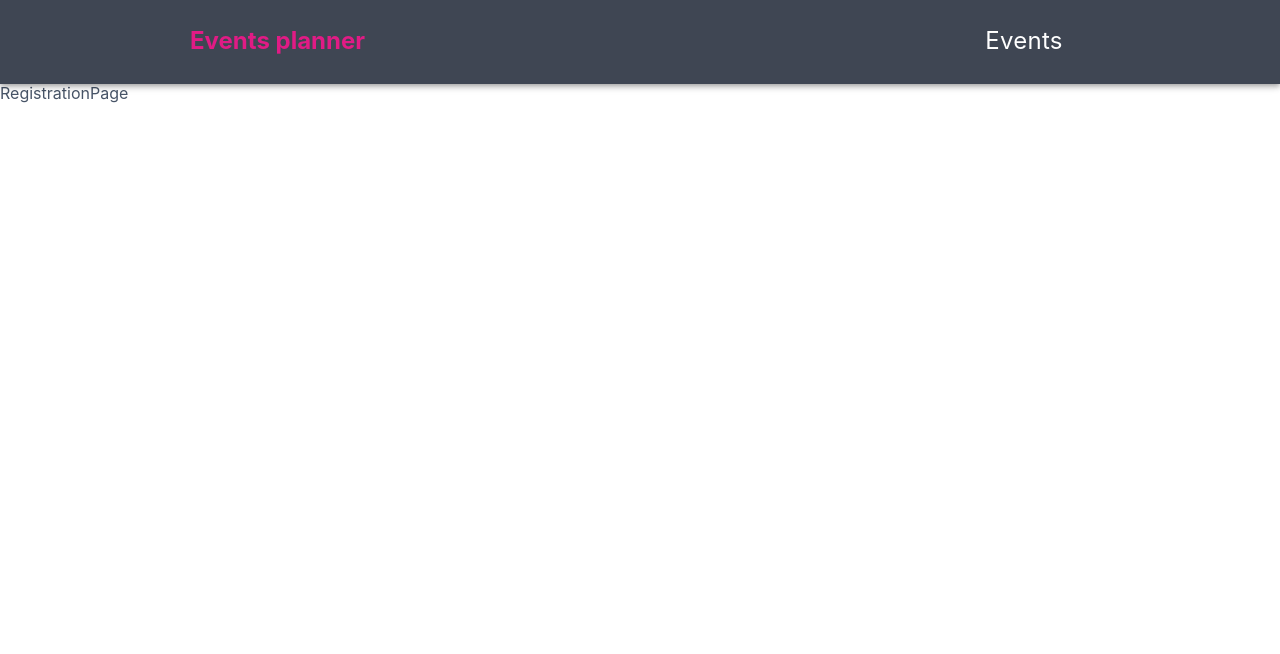
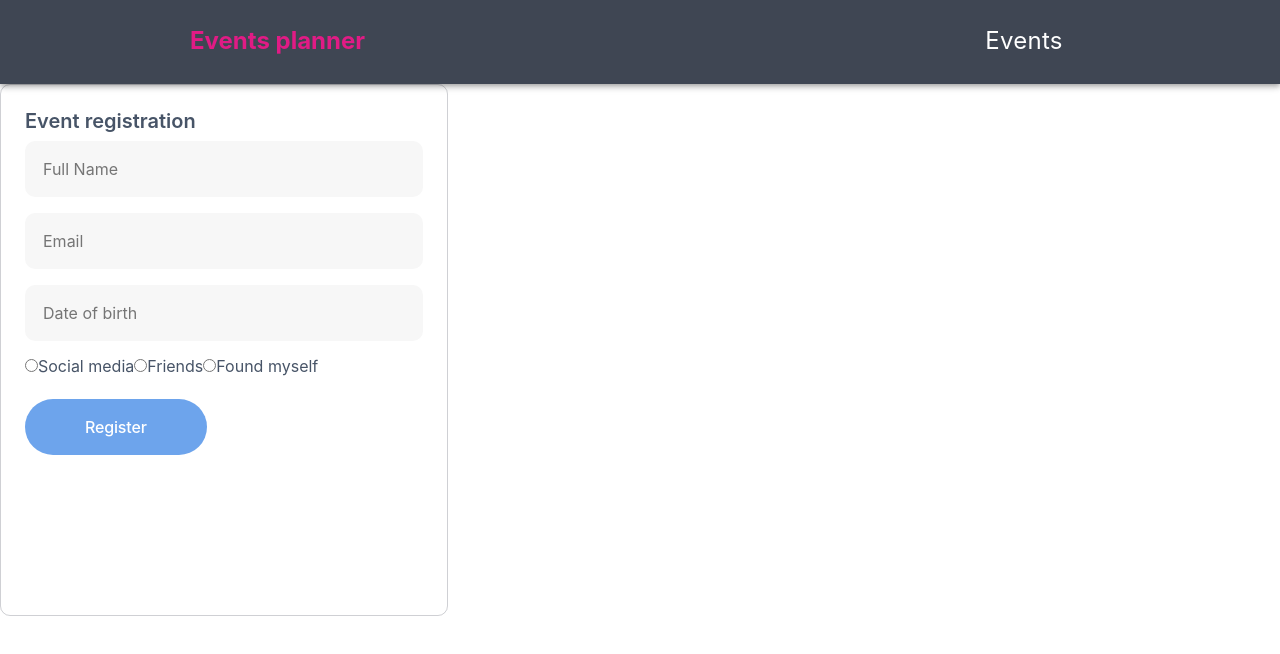
Before and after one commit to oxananazaruk/events-app, a React (Vite) app: page /events-app/registration in a window 1280 px wide. Shown: the top 654 px of the page. Built offline with nearby package versions, Linux system fonts and the light colour scheme.

Commit message:
registration form created

```diff
--- a/package.json
+++ b/package.json
@@ -12,12 +12,15 @@
   },
   "dependencies": {
     "axios": "^1.7.7",
+    "formik": "^2.4.6",
     "modern-normalize": "^3.0.1",
     "react": "^18.3.1",
+    "react-datepicker": "^7.3.0",
     "react-dom": "^18.3.1",
     "react-loader-spinner": "^6.1.6",
     "react-router-dom": "^6.26.2",
-    "styled-components": "^6.1.13"
+    "styled-components": "^6.1.13",
+    "yup": "^1.4.0"
   },
   "devDependencies": {
     "@eslint/js": "^9.9.0",
--- a/src/components/EventCard/EventCard.jsx
+++ b/src/components/EventCard/EventCard.jsx
@@ -1,17 +1,27 @@
-import { NavLink } from "react-router-dom";
-import { EventWrapper } from "./eventCard.styled";
+import {
+  EventLinks,
+  EventOrg,
+  EventText,
+  EventWrapper,
+  LinkEvent,
+  TitleName,
+} from "./EventCard.styled";
 
 export const EventCard = ({ event }) => {
   const { title, eventDate, description, organizer } = event;
 
   return (
     <EventWrapper>
-      <h2>{title}</h2>
-      <p>{description}</p>
-      <p>{eventDate}</p>
-      <p>{organizer}</p>
-      <NavLink to="/registration">Register</NavLink>
-      <NavLink to="/participants">View</NavLink>
+      <div>
+        <TitleName>{title}</TitleName>
+        <EventText>{description}</EventText>
+        <EventText>{eventDate}</EventText>
+        <EventOrg>{organizer}</EventOrg>
+      </div>
+      <EventLinks>
+        <LinkEvent to="/registration">Register</LinkEvent>
+        <LinkEvent to="/participants">View</LinkEvent>
+      </EventLinks>
     </EventWrapper>
   );
 };
--- a/src/components/EventCard/eventCard.styled.js
+++ b/src/components/EventCard/eventCard.styled.js
@@ -1,9 +1,63 @@
 import styled from "styled-components";
+import { NavLink } from "react-router-dom";
 
 export const EventWrapper = styled.div`
   border: ${(p) => p.theme.border.grey};
+  background-color: rgba(16, 24, 40, 0.03);
   border-radius: 20px;
   padding: 24px;
   width: 100%;
-  height: 158px;
+  height: 100%;
+  display: flex;
+  flex-direction: column;
+  justify-content: space-between;
 `;
+
+export const TitleName = styled.h2`
+ font-weight: 600;
+  font-size: 24px;
+  line-height: 1.25;
+`;
+
+export const EventText = styled.p`
+  align-items: center;
+  font-weight: 400;
+  font-size: 16px;
+  line-height: 1.5;
+  margin-top: 12px;
+  display: -webkit-box;
+  -webkit-line-clamp: 2;
+  -webkit-box-orient: vertical;
+  overflow: hidden;
+  text-overflow: ellipsis;
+`;
+
+export const EventOrg = styled.p`
+  align-items: center;
+  font-weight: 400;
+  font-size: 16px;
+  line-height: 1.5;
+  text-decoration: underline;
+  margin-top: 12px;
+`;
+
+export const EventLinks = styled.div`
+display: flex;
+justify-content: space-between;
+margin-top: 12px;
+`;
+
+export const LinkEvent = styled(NavLink)`
+  color:  ${(p) => p.theme.color.buttons};
+  font-weight: 600;
+  font-size: 20px;
+  line-height: 1.25;
+  border-bottom: 1px solid transparent;
+  padding-bottom: 2px;
+
+  &:hover,
+  &:focus {
+    color: ${(p) => p.theme.color.main};
+    border-bottom: ${(p) => p.theme.border.blue};
+  }
+`;
--- a/src/components/EventsList/EventsList.jsx
+++ b/src/components/EventsList/EventsList.jsx
@@ -1,6 +1,6 @@
 import events from "../../events.json";
 import { EventCard } from "../EventCard/EventCard";
-import { ListEvents, ListItem } from "./EventsLisr.styled";
+import { ListEvents, ListItem } from "./EventsList.styled";
 
 export const EventsList = () => {
   return (
--- a/src/components/Header/Header.styled.jsx
+++ b/src/components/Header/Header.styled.jsx
@@ -37,8 +37,6 @@ export const HeaderTitle = styled.h2`
 export const Navigation = styled.nav`
   display: flex;
   gap: 30px;
-  /* justify-content: center;
-  align-items: center; */
 `;
 
 export const StyledLink = styled(NavLink)`
--- /dev/null
+++ b/src/components/RegisterForm/DatePick.jsx
@@ -0,0 +1,38 @@
+// import sprite from "../../../../public/sprite.svg";
+import {
+  // IconCalendar,
+  StyledDatePicker,
+  ErrorDate,
+} from "./RegisterForm.styled";
+import "react-datepicker/dist/react-datepicker.css";
+import enGB from "date-fns/locale/en-GB";
+import { useField } from "formik";
+
+export const DatePick = ({ ...props }) => {
+  const [field, meta, helpers] = useField(props);
+
+  const handleChange = (dateOfBirth) => {
+    helpers.setValue(dateOfBirth);
+  };
+
+  return (
+    <>
+      <StyledDatePicker
+        {...field}
+        {...props}
+        selected={field.value}
+        onChange={handleChange}
+        dateFormat="dd-MM-yyyy"
+        placeholderText="Date of birth"
+        locale={enGB}
+        weekStartsOn={1}
+        weekdaysShort={["Sun", "Mon", "Tue", "Wed", "Thu", "Fri", "Sat"]}
+      />
+      {meta.touched && meta.error ? <ErrorDate>{meta.error}</ErrorDate> : null}
+
+      {/* <IconCalendar>
+        <use href={`${sprite}#calendar`} />
+      </IconCalendar> */}
+    </>
+  );
+};
--- /dev/null
+++ b/src/components/RegisterForm/RegisterForm.jsx
@@ -0,0 +1,82 @@
+import { Field, Formik } from "formik";
+import * as Yup from "yup";
+import {
+  Error,
+  FormTitle,
+  InpWrapp,
+  InputsWrapp,
+  StyledButton,
+  StyledForm,
+  StyledInput,
+} from "./RegisterForm.styled";
+import { DatePick } from "./DatePick";
+
+const schema = Yup.object().shape({
+  fullName: Yup.string().min(3, "Too short").required("Required"),
+  email: Yup.string().email("It must be valid email").required("Required"),
+  dateOfBirth: Yup.date().required("Required"),
+  source: Yup.string()
+    .oneOf(["social media", "friends", "found myself"])
+    .required("Required"),
+});
+
+export const RegisterForm = () => {
+  const initialValues = {
+    fullName: "",
+    email: "",
+    dateOfBirth: null,
+    source: "",
+  };
+  return (
+    <Formik
+      initialValues={initialValues}
+      validationSchema={schema}
+      onSubmit={(values) => {
+        const formattedDate = new Date(values.dateOfBirth).toLocaleDateString(
+          "en-GB"
+        );
+        const updatedValues = { ...values, dateOfBirth: formattedDate };
+        // handleSubmit(updatedValues);
+        console.log("updatedValues", updatedValues);
+      }}
+    >
+      <StyledForm autoComplete="off">
+        <FormTitle>Event registration</FormTitle>
+
+        <InputsWrapp>
+          <InpWrapp>
+            <StyledInput type="text" name="fullName" placeholder="Full Name" />
+            <Error name="fullName" component="p" />
+          </InpWrapp>
+
+          <InpWrapp>
+            <StyledInput type="email" name="email" placeholder="Email" />
+            <Error name="email" component="p" />
+          </InpWrapp>
+
+          <InpWrapp>
+            <DatePick name="dateOfBirth" />
+          </InpWrapp>
+
+          <div role="group" aria-labelledby="source">
+            <label>
+              <Field type="radio" name="source" value="social media" />
+              Social media
+            </label>
+            <label>
+              <Field type="radio" name="source" value="friends" />
+              Friends
+            </label>
+            <label>
+              <Field type="radio" name="source" value="found myself" />
+              Found myself
+            </label>
+            <Error name="source" component="p" />
+          </div>
+        </InputsWrapp>
+
+        <StyledButton type="submit">Register</StyledButton>
+      </StyledForm>
+    </Formik>
+  );
+};
--- /dev/null
+++ b/src/components/RegisterForm/RegisterForm.styled.js
@@ -0,0 +1,122 @@
+import { ErrorMessage, Field, Form } from 'formik';
+import DatePicker from 'react-datepicker';
+import styled from 'styled-components';
+
+export const StyledForm = styled(Form)`
+  border: 1px solid rgba(16, 24, 40, 0.2);
+  border-radius: 10px;
+  padding: 24px;
+  width: 448px;
+  min-height: 532px;
+`;
+
+export const FormTitle = styled.h3`
+  font-weight: 600;
+  font-size: 20px;
+  line-height: 1.2;
+  margin-bottom: 8px;
+`;
+
+export const FormText = styled.p`
+  font-weight: 400;
+  font-size: 16px;
+  line-height: 1.5;
+  color: ${(p) => p.theme.color.text};
+  margin-bottom: 24px;
+`;
+
+export const InpWrapp = styled.div`
+  position: relative;
+`;
+
+export const StyledInput = styled(Field)`
+  display: block;
+  width: 100%;
+  height: 56px;
+  padding: 18px;
+  font-weight: 400;
+  font-size: 16px;
+  line-height: 1.25;
+  border-radius: 10px;
+  border: none;
+  background-color: ${(p) => p.theme.color.inputs};
+  color: rgba(16, 24, 40, 0.6);
+`;
+
+export const StyledTextarea = styled(Field)`
+  display: block;
+  width: 100%;
+  height: 114px;
+  padding: 18px;
+  font-weight: 400;
+  font-size: 16px;
+  line-height: 1.25;
+  border-radius: 10px;
+  border: none;
+  background-color: ${(p) => p.theme.color.inputs};
+  color: rgba(16, 24, 40, 0.6);
+  resize: none;
+`;
+
+export const Error = styled(ErrorMessage)`
+  color: ${(p) => p.theme.color.buttons};
+  font-size: 12px;
+  line-height: 1.5;
+  letter-spacing: 0.12px;
+  margin: 4px;
+  position: absolute;
+  bottom: -40%;
+  right: 0;
+`;
+export const ErrorDate = styled.p`
+  color: ${(p) => p.theme.color.buttons};
+  font-size: 12px;
+  line-height: 1.5;
+  letter-spacing: 0.12px;
+  margin: 4px;
+  position: absolute;
+  bottom: -40%;
+  right: 0;
+`;
+
+export const InputsWrapp = styled.div`
+  display: flex;
+  flex-direction: column;
+  gap: 16px;
+  margin-bottom: 24px;
+`;
+
+export const StyledButton = styled.button`
+  border-radius: 200px;
+  padding: 16px 60px;
+  height: 56px;
+  font-weight: 500;
+  font-size: 16px;
+  line-height: 1.5;
+  letter-spacing: -0.01em;
+  color: #fff;
+  border: none;
+  background-color: ${(p) => p.theme.color.buttons};
+  text-align: center;
+
+  cursor: pointer;
+  &:hover {
+    background-color: ${(p) => p.theme.color.main};
+  }
+`;
+
+
+export const StyledDatePicker = styled(DatePicker)`
+  display: block;
+  width: 398px;
+  height: 56px;
+  padding: 18px;
+  font-weight: 400;
+  font-size: 16px;
+  line-height: 1.25;
+  border-radius: 10px;
+  border: none;
+  background-color: ${(p) => p.theme.color.inputs};
+  color: rgba(16, 24, 40, 0.6);
+  position: relative;
+`;
--- a/src/events.json
+++ b/src/events.json
@@ -9,7 +9,7 @@
   {
     "id": "2",
     "title": "Dance",
-    "description": "Dancing in the roof",
+    "description": "Lorem ipsum dolor sit amet consectetur adipisicing elit. Vel, modi tempora iusto distinctio quibusdam commodi nulla laboriosam harum veritatis dicta quos, deserunt, in iste asperiores fuga dolore temporibus magni. Sit!",
     "eventDate": "11.10.2024",
     "organizer": "FlyStar"
   },
@@ -30,21 +30,21 @@
   {
     "id": "5",
     "title": "Art Ection",
-    "description": "Art your dreams",
+    "description": "Lorem ipsum dolor sit amet consectetur adipisicing elit. Vel, modi tempora iusto distinctio quibusdam commodi nulla laboriosam harum veritatis dicta quos, deserunt, in iste asperiores fuga dolore temporibus magni. Sit!",
     "eventDate": "14.10.2024",
     "organizer": "ArtSchool"
   },
   {
     "id": "6",
     "title": "Music edition",
-    "description": "Live music in the roof",
+    "description": "Lorem ipsum dolor sit amet consectetur adipisicing elit. Vel, modi tempora iusto distinctio quibusdam commodi nulla laboriosam harum veritatis dicta quos, deserunt, in iste asperiores fuga dolore temporibus magni. Sit!",
     "eventDate": "20.10.2024",
     "organizer": "FlyStar"
   },
   {
     "id": "7",
     "title": "Dance",
-    "description": "Dancing in the roof",
+    "description": "Lorem ipsum dolor sit amet consectetur adipisicing elit. Vel, modi tempora iusto distinctio quibusdam commodi nulla laboriosam harum veritatis dicta quos, deserunt, in iste asperiores fuga dolore temporibus magni. Sit!",
     "eventDate": "21.10.2024",
     "organizer": "FlyStar"
   },
@@ -58,7 +58,7 @@
   {
     "id": "9",
     "title": "Moovie Ection",
-    "description": "Moovie in the roof",
+    "description": "Lorem ipsum dolor sit amet consectetur adipisicing elit. Vel, modi tempora iusto distinctio quibusdam commodi nulla laboriosam harum veritatis dicta quos, deserunt, in iste asperiores fuga dolore temporibus magni. Sit!",
     "eventDate": "23.10.2024",
     "organizer": "Chily"
   },
--- a/src/main.jsx
+++ b/src/main.jsx
@@ -7,7 +7,7 @@ import { theme } from "./vars.js";
 
 createRoot(document.getElementById("root")).render(
   <StrictMode>
-    <BrowserRouter basename="/events-app">
+    <BrowserRouter basename="/events-app/">
       <ThemeProvider theme={theme}>
         <App />
       </ThemeProvider>
--- a/src/pages/RegistrationPage/RegistrationPage.jsx
+++ b/src/pages/RegistrationPage/RegistrationPage.jsx
@@ -1,5 +1,9 @@
+import { RegisterForm } from "../../components/RegisterForm/RegisterForm";
+
 const RegistrationPage = () => {
-  return <div>RegistrationPage</div>;
+  return (
+    <RegisterForm/>
+  );
 };
 
 export default RegistrationPage;
```
Also changed, not shown: src/components/EventsList/EventsList.styled.js (renamed from src/components/EventsList/EventsLisr.styled.js), 1 other file (tests, documents, lock files or other folders).
